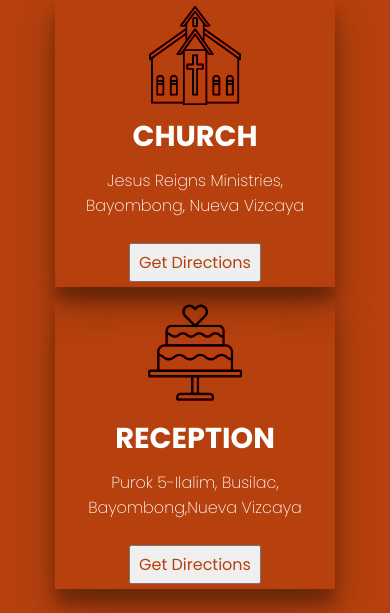
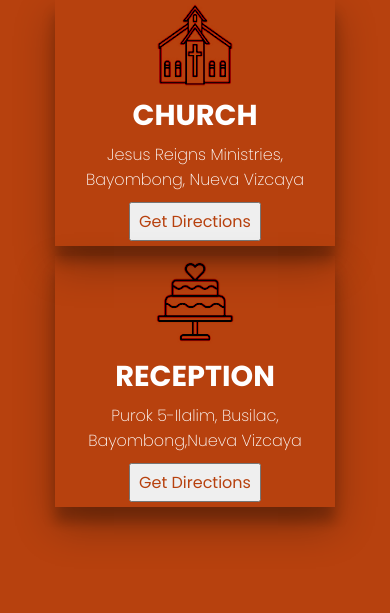
Before and after one commit to Caloy1218/Rona-JP-Wedding, a plain HTML site: page location.html in a window 390 px wide. Shown: the part 231-844 px from the top of the page. Drawn offline with nearby package versions, Linux system fonts and the light colour scheme.

Commit message:
Update location.css

```diff
--- a/location.css
+++ b/location.css
@@ -67,18 +67,18 @@
   }
 
   .RC-container img {
-    width: 100px;
+    width: 80px;
     z-index: 1;
     mix-blend-mode: color-burn;
   }
   .RC-container h3 {
     font-size: 1.8rem;
-    margin-bottom: 10px;
+    margin-bottom: 5px;
     text-transform: uppercase;
   }
   .RC-container p {
     font-weight: 200;
-    margin-bottom: 25px;
+    margin-bottom: 10px;
   }
   .RC-container button {
     padding: 5px 8px;
```
